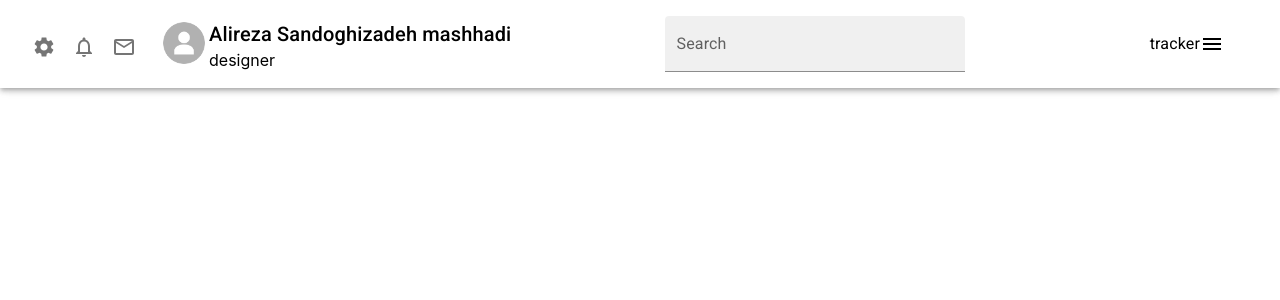
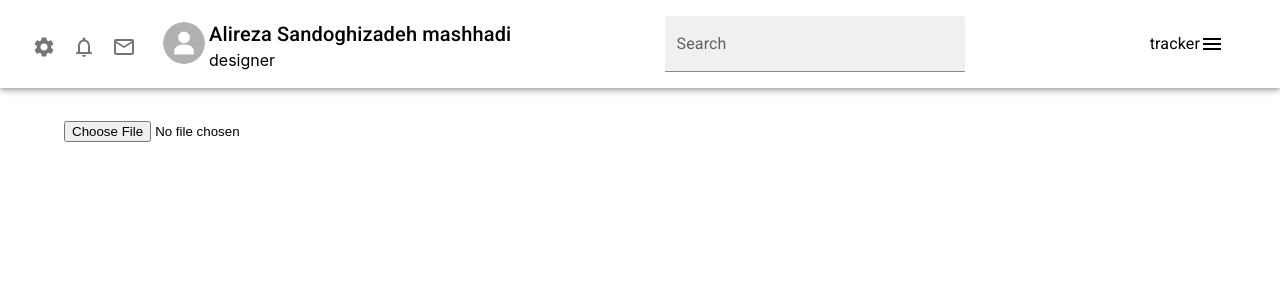
Before and after one commit to shirin-nazari/task, a React (Create React App) app: page / in a window 1280 px wide. Shown: the top 300 px of the page. Built offline with nearby package versions, Linux system fonts and the light colour scheme.

Commit message:
add input

```diff
--- a/src/component/Navbar.js
+++ b/src/component/Navbar.js
@@ -22,10 +22,7 @@ import { Drawer, List, ListItem, ListItemText } from "@mui/material";
 
 // array for drawer
 const menuDrawer = ["افزودن سایت ها", "پیشخوان", "سایت ها"];
-// const icons={
-//   HomeIcon,
 
-// }
 // add style styled
 const BoxUser = styled(Box)(() => {
   return {
@@ -59,9 +56,7 @@ const SearchBox = styled(TextField)(() => {
 });
 export default function Navbar() {
   const [menu, setMenu] = useState(false);
-  const handleClick = () => {
-    setMenu(false);
-  };
+
   return (
     <Appbar>
       <ToolBar>
--- /dev/null
+++ b/src/component/Upload.js
@@ -0,0 +1,10 @@
+import { Container } from "@mui/material";
+import React from "react";
+
+export default function Upload() {
+  return (
+    <Container sx={{ marginTop: 15 }}>
+      <input type="file"></input>
+    </Container>
+  );
+}
--- a/src/pages/Home.js
+++ b/src/pages/Home.js
@@ -1,6 +1,13 @@
 import React from "react";
 import Navbar from "../component/Navbar";
+import Upload from "../component/Upload";
 
 export default function Home() {
-  return <Navbar />;
+  return (
+    <>
+      {" "}
+      <Navbar />
+      <Upload />
+    </>
+  );
 }
```
